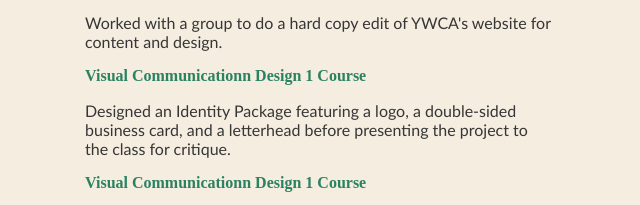
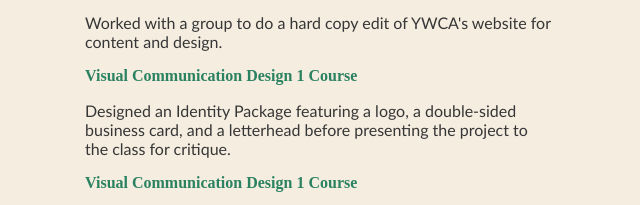
Before and after one commit to jordanneels/p2-resume, a plain HTML site: page index.html in a window 1280 px wide. Shown: the part 790-995 px from the top of the page, 340-980 px from the left. Drawn offline with Linux system fonts and the light colour scheme; a web font is replaced by a local one.

Commit message:
Fixed Commuication(n) typos

```diff
--- a/index.html
+++ b/index.html
@@ -119,11 +119,11 @@
 				<ul>
 					<li>Worked with a group to do a hard copy edit of YWCA's website for content and design.
 				</ul>
-			<h3>Visual Communicationn Design 1 Course</h3>
+			<h3>Visual Communication Design 1 Course</h3>
 				<ul>
 					<li>Designed an Identity Package featuring a logo, a double-sided business card, and a letterhead before presenting the project to the class for critique.</li>
 				</ul>
-			<h3>Visual Communicationn Design 1 Course</h3>
+			<h3>Visual Communication Design 1 Course</h3>
 				<ul>
 					<li>Chose a poorly designed website to redesign by updating the layout and colors to showcase best practices.</li>
 				</ul>
```
